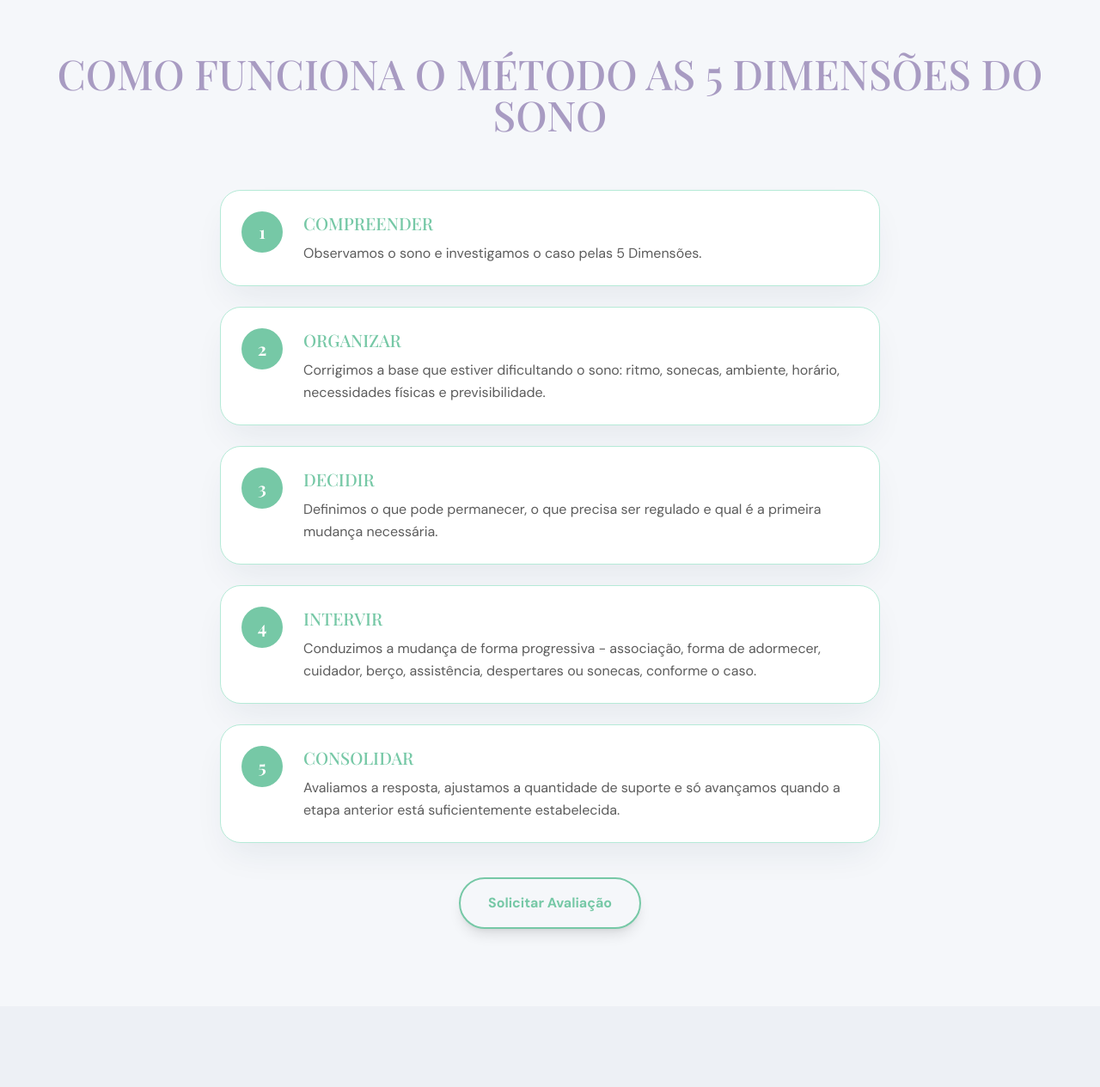
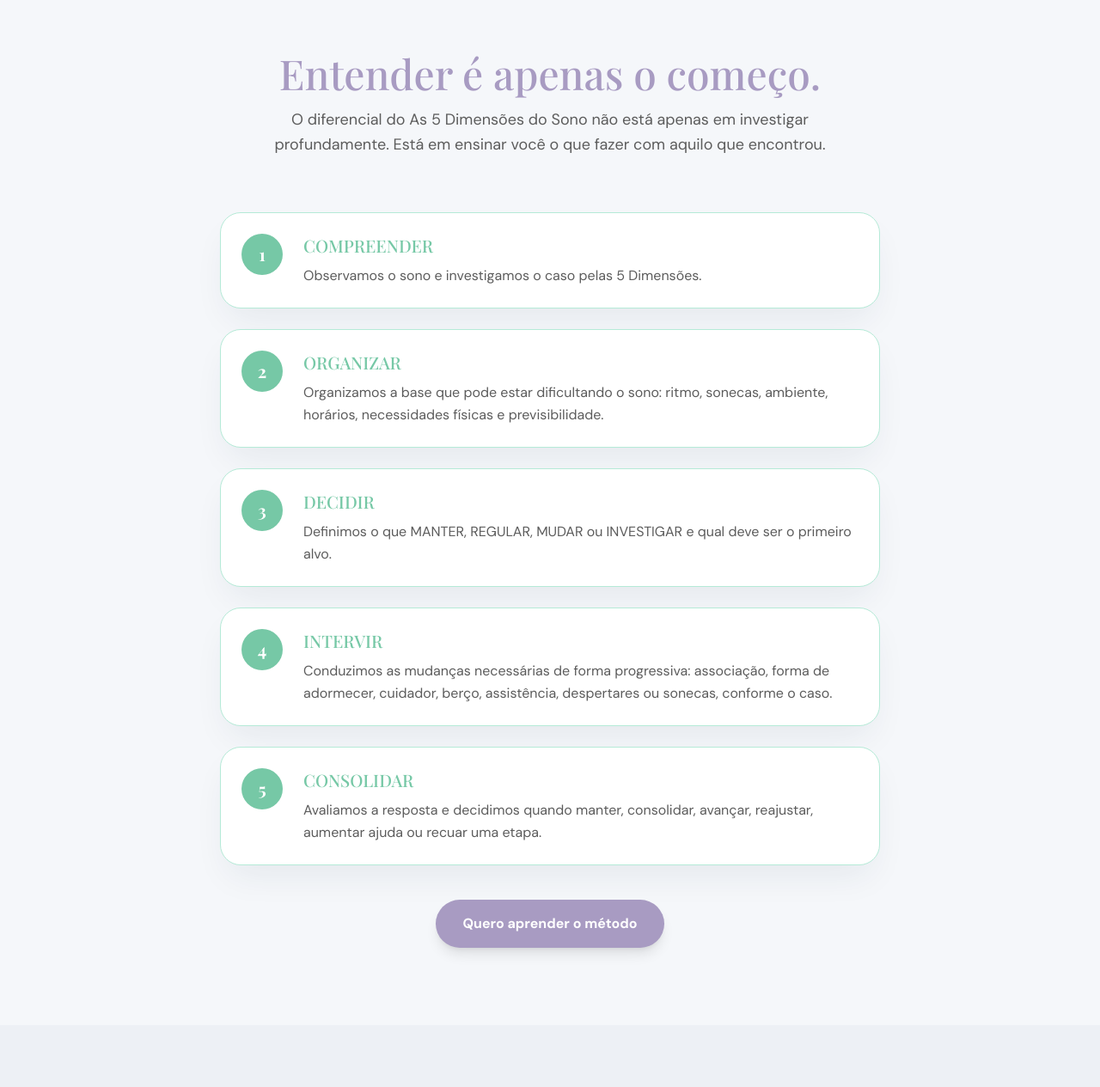
Before and after one commit to jotaraujo/5_dimensoes_do_sono, a React (Vite) app: page / in a window 1280 px wide. Shown: the part 5021-6286 px from the top of the page at 86% size. Built offline with nearby package versions, Linux system fonts and the light colour scheme; a web font is replaced by a local one.

Commit message:
refactor(how-it-works): update method differential section

```diff
--- a/src/components/HowItWorks.jsx
+++ b/src/components/HowItWorks.jsx
@@ -1,6 +1,16 @@
 import { useScrollAnimation } from '../hooks/useScrollAnimation'
 import Button from './ui/Button'
+import { CHECKOUT_LAUNCH } from '../constants/checkout'
 
+/**
+ * HowItWorks — Seção "Diferencial do método" (briefing item 6).
+ *
+ * Esta é uma das seções centrais da página. O diferencial não está
+ * apenas em investigar profundamente, mas em ensinar o que fazer com
+ * aquilo que encontrou.
+ *
+ * Fluxo: COMPREENDER → ORGANIZAR → DECIDIR → INTERVIR → CONSOLIDAR
+ */
 export default function HowItWorks() {
 	const headingRef = useScrollAnimation()
 	const stepsRef = useScrollAnimation()
@@ -10,31 +20,32 @@ export default function HowItWorks() {
 		{
 			number: '1',
 			title: 'COMPREENDER',
-			description: 'Observamos o sono e investigamos o caso pelas 5 Dimensões.',
+			description:
+				'Observamos o sono e investigamos o caso pelas 5 Dimensões.',
 		},
 		{
 			number: '2',
 			title: 'ORGANIZAR',
 			description:
-				'Corrigimos a base que estiver dificultando o sono: ritmo, sonecas, ambiente, horário, necessidades físicas e previsibilidade.',
+				'Organizamos a base que pode estar dificultando o sono: ritmo, sonecas, ambiente, horários, necessidades físicas e previsibilidade.',
 		},
 		{
 			number: '3',
-			title: ' DECIDIR',
+			title: 'DECIDIR',
 			description:
-				'Definimos o que pode permanecer, o que precisa ser regulado e qual é a primeira mudança necessária.',
+				'Definimos o que MANTER, REGULAR, MUDAR ou INVESTIGAR e qual deve ser o primeiro alvo.',
 		},
 		{
 			number: '4',
-			title: ' INTERVIR',
+			title: 'INTERVIR',
 			description:
-				'Conduzimos a mudança de forma progressiva - associação, forma de adormecer, cuidador, berço, assistência, despertares ou sonecas, conforme o caso.',
+				'Conduzimos as mudanças necessárias de forma progressiva: associação, forma de adormecer, cuidador, berço, assistência, despertares ou sonecas, conforme o caso.',
 		},
 		{
 			number: '5',
 			title: 'CONSOLIDAR',
 			description:
-				'Avaliamos a resposta, ajustamos a quantidade de suporte e só avançamos quando a etapa anterior está suficientemente estabelecida.',
+				'Avaliamos a resposta e decidimos quando manter, consolidar, avançar, reajustar, aumentar ajuda ou recuar uma etapa.',
 		},
 	]
 
@@ -43,20 +54,25 @@ export default function HowItWorks() {
 			<div className='container-max'>
 				<div ref={headingRef} className='text-center mb-16 fade-in-up'>
 					<h2 className='font-display text-4xl md:text-5xl font-medium text-secondary'>
-						COMO FUNCIONA O MÉTODO AS 5 DIMENSÕES DO SONO
+						Entender é apenas o começo.
 					</h2>
+					<p className='text-lg text-on-surface-variant max-w-2xl mx-auto leading-relaxed mt-4'>
+						O diferencial do As 5 Dimensões do Sono não está apenas em
+						investigar profundamente. Está em ensinar você o que fazer com
+						aquilo que encontrou.
+					</p>
 				</div>
 
 				<div
 					ref={stepsRef}
-					className='space-y-6 max-w-3xl mx-auto fade-in-up delay-200'
+				 className='space-y-6 max-w-3xl mx-auto fade-in-up delay-200'
 				>
 					{steps.map((step, index) => (
 						<div
 							key={step.number}
 							className='flex items-start gap-6 p-6 bg-white rounded-2xl shadow-ambient border border-primary-container hover:border-primary transition-colors duration-300'
 						>
-							{/* Número do passo - aumentado para melhor hierarquia visual */}
+							{/* Número do passo */}
 							<div className='shrink-0 flex items-center justify-center bg-primary text-white rounded-full font-display font-bold text-xl w-12 h-12'>
 								{step.number}
 							</div>
@@ -76,12 +92,12 @@ export default function HowItWorks() {
 
 				<div ref={buttonRef} className='text-center mt-10 fade-in-up delay-400'>
 					<Button
-						href='https://forms.gle/2LaybDMZUWx4W7wf9'
+						href={CHECKOUT_LAUNCH}
 						target='_blank'
-						variant='outline'
+						variant='primary'
 						size='default'
 					>
-						Solicitar Avaliação
+						Quero aprender o método
 					</Button>
 				</div>
 			</div>
```
